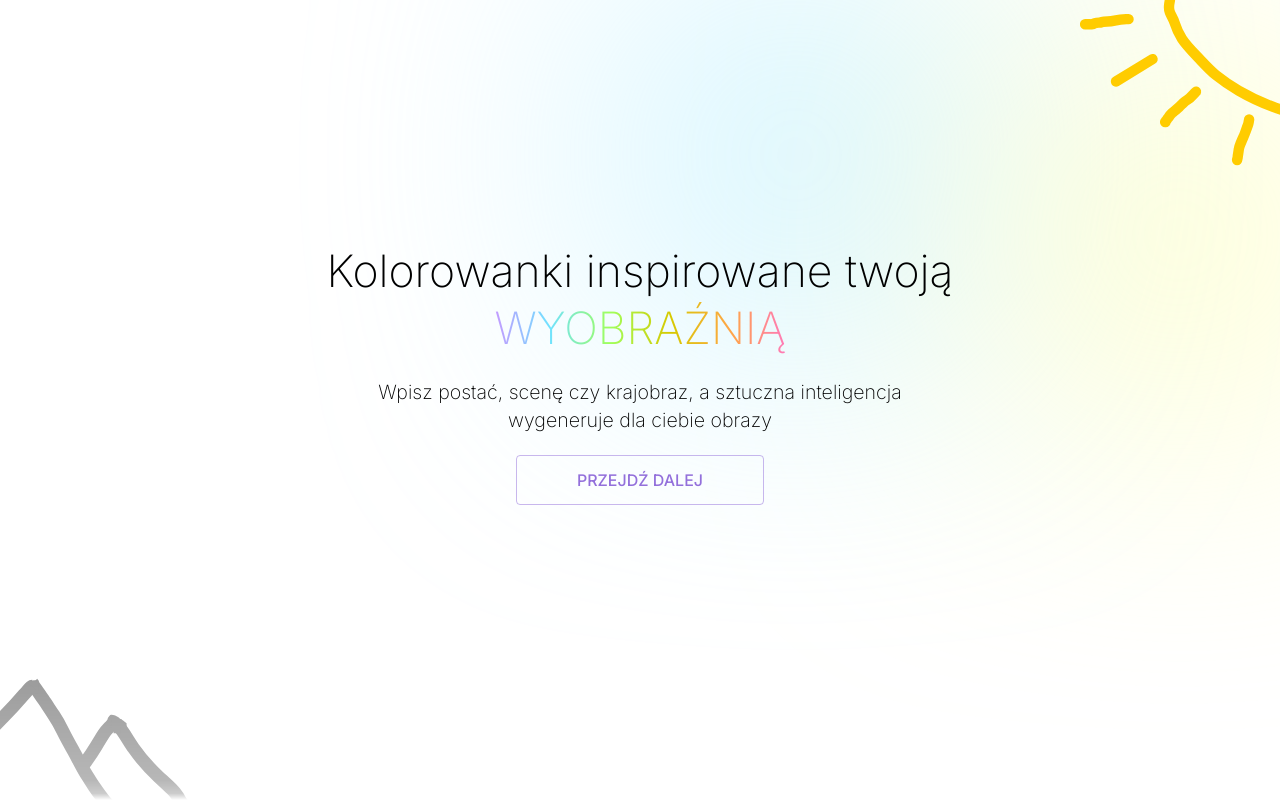
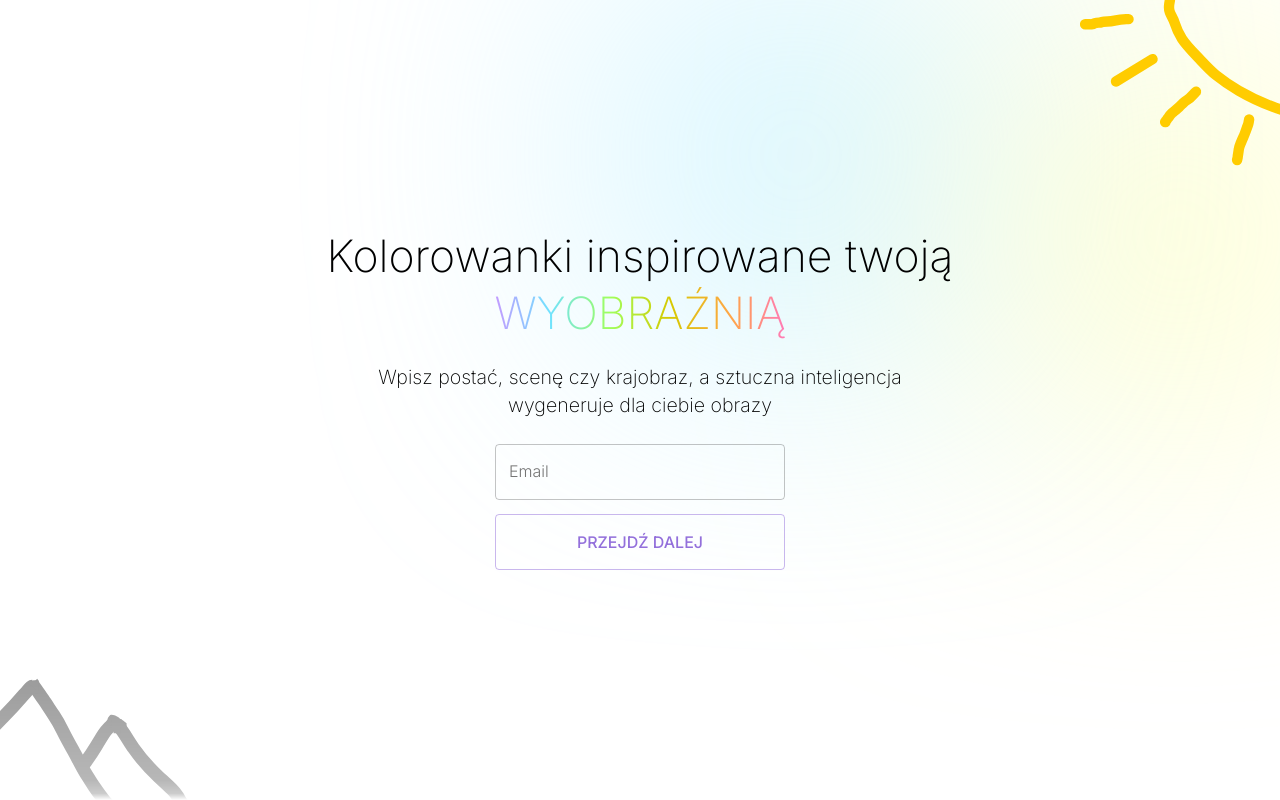
Before and after one commit to Afafrr/coloring-pages, a Next.js app: page / in a window 1280 px wide. Shown: the top 800 px of the page. Built offline with nearby package versions, Linux system fonts and the light colour scheme; a web font is replaced by a local one.

Commit message:
feat: form for email in homepage

```diff
--- /dev/null
+++ b/app/_components/EmailForm.tsx
@@ -0,0 +1,68 @@
+"use client";
+import { TextField, Box, Button } from "@mui/material";
+import { useForm, Controller } from "react-hook-form";
+import { yupResolver } from "@hookform/resolvers/yup";
+import * as yup from "yup";
+import { useEffect, useState } from "react";
+
+const schema = yup.object({
+  email: yup
+    .string()
+    .email("Email nie jest odpowiedni")
+    .required("Uzupełnij email by kontynuować"),
+});
+
+function EmailForm() {
+  const { handleSubmit, control } = useForm({
+    resolver: yupResolver(schema),
+    defaultValues: { email: "" },
+  });
+  const [error, setError] = useState(false);
+
+  const onSubmit = (data: { email: string }) => {
+    console.log(data);
+  };
+
+  return (
+    <form onSubmit={handleSubmit(onSubmit)}>
+      <Box sx={{ maxWidth: "290px", mt: { xs: "35px", md: "25px" } }}>
+        <Controller
+          name="email"
+          control={control}
+          render={({ field, fieldState }) => {
+            const errorInner = fieldState.error;
+            useEffect(() => {
+              setError(!!errorInner);
+            }, [errorInner]);
+
+            return (
+              <TextField
+                label="Email"
+                placeholder="xyz@gmail.com"
+                {...field}
+                error={!!errorInner}
+                helperText={errorInner?.message}
+                size={"medium"}
+                sx={{
+                  width: "100%",
+                  p: 0,
+                  height: error ? "85px" : "70px",
+                  transition: "height 0.15s",
+                }}
+              />
+            );
+          }}
+        />
+        <Button
+          type="submit"
+          variant="outlined"
+          sx={{ width: "100%", p: "13px 60px" }}
+        >
+          Przejdź dalej
+        </Button>
+      </Box>
+    </form>
+  );
+}
+
+export default EmailForm;
--- a/app/_components/NavButton.tsx
+++ /dev/null
@@ -1,20 +0,0 @@
-"use client";
-import React from "react";
-import { Button } from "@mui/material";
-import { useRouter } from "next/navigation";
-
-function NavButton() {
-  const router = useRouter();
-
-  return (
-    <Button
-      variant="outlined"
-      onClick={() => router.push("/dashboard")}
-      sx={{ mt: "20px", p: "10px 60px" }}
-    >
-      Przejdź dalej
-    </Button>
-  );
-}
-
-export default NavButton;
--- a/app/page.tsx
+++ b/app/page.tsx
@@ -4,11 +4,11 @@ import sunSvg from "@/public/Home/sunSvg.svg";
 import mountainSvg from "@/public/Home/mountainSvg.svg";
 import styles from "./styles/home.module.css";
 import { Shadows_Into_Light_Two } from "next/font/google";
-import NavButton from "./_components/NavButton";
 import ShowcaseCard from "./_components/ShowcaseCard";
 import { showcaseCardsData } from "./assets/showcaseCardData";
 import Footer from "./_components/Footer";
 import BackgroundEffect from "./_components/BackgroundEffect";
+import EmailForm from "./_components/EmailForm";
 
 const comic = Shadows_Into_Light_Two({
   subsets: ["latin"],
@@ -48,10 +48,9 @@ export default function Home() {
             sx={{
               display: "flex",
               flexDirection: "column",
-              justifyContent: "center",
+              position: "relative",
               alignItems: "center",
               textAlign: "center",
-              mb: "50px",
             }}
           >
             <Typography
@@ -80,13 +79,13 @@ export default function Home() {
               Wpisz postać, scenę czy krajobraz, a sztuczna inteligencja
               wygeneruje dla ciebie obrazy
             </Typography>
-            <NavButton />
-            <Image
-              src={mountainSvg}
-              alt="Rysunek gór"
-              className={styles.mountainImage}
-            />
+            <EmailForm />
           </Box>
+          <Image
+            src={mountainSvg}
+            alt="Rysunek gór"
+            className={styles.mountainImage}
+          />
         </Container>
       </Box>
       <Container
--- a/package.json
+++ b/package.json
@@ -11,13 +11,16 @@
   "dependencies": {
     "@emotion/react": "^11.13.3",
     "@emotion/styled": "^11.13.0",
+    "@hookform/resolvers": "^3.9.1",
     "@mui/icons-material": "^6.1.7",
     "@mui/material": "^6.1.7",
     "@supabase/supabase-js": "^2.47.8",
     "next": "15.0.3",
     "react": "^18.2.0",
     "react-dom": "^18.2.0",
-    "replicate": "^1.0.1"
+    "react-hook-form": "^7.54.1",
+    "replicate": "^1.0.1",
+    "yup": "^1.6.1"
   },
   "devDependencies": {
     "@types/node": "^20",
```
Also changed, not shown: 1 other file (tests, documents, lock files or other folders).
